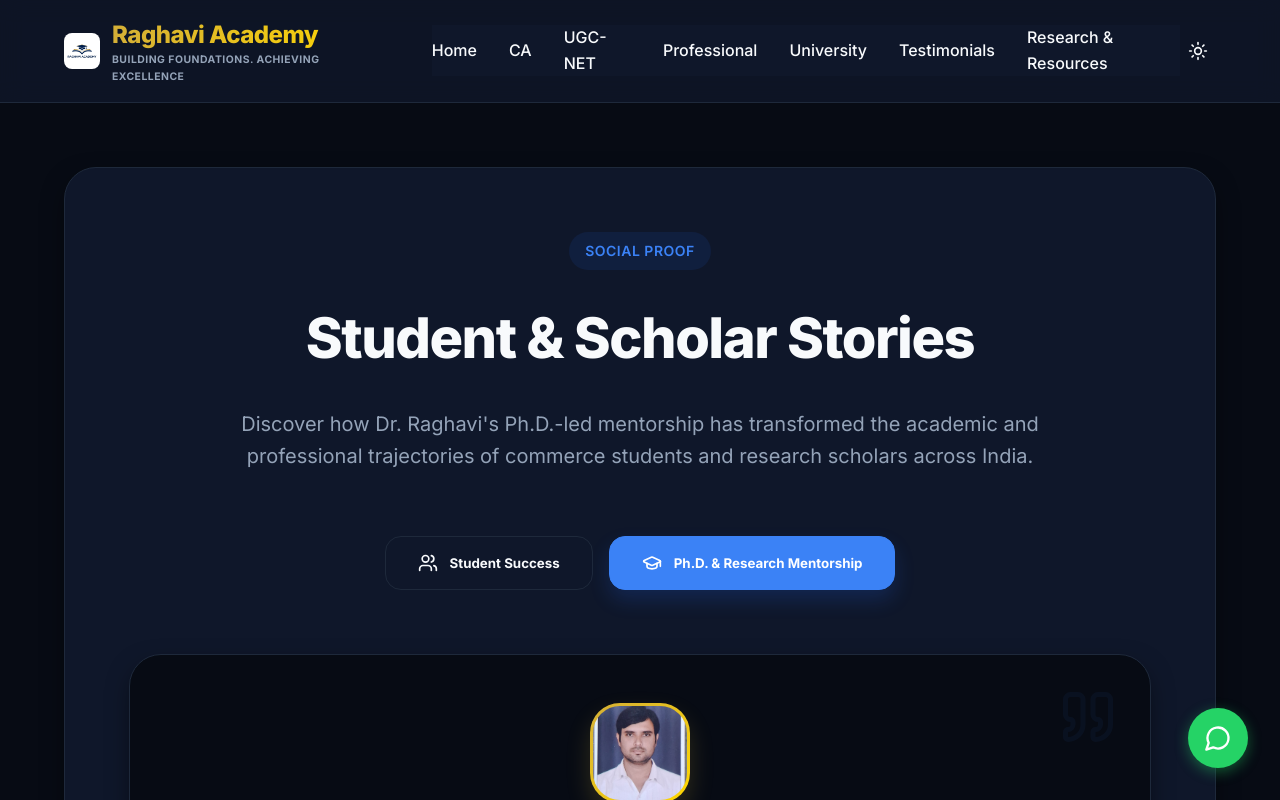
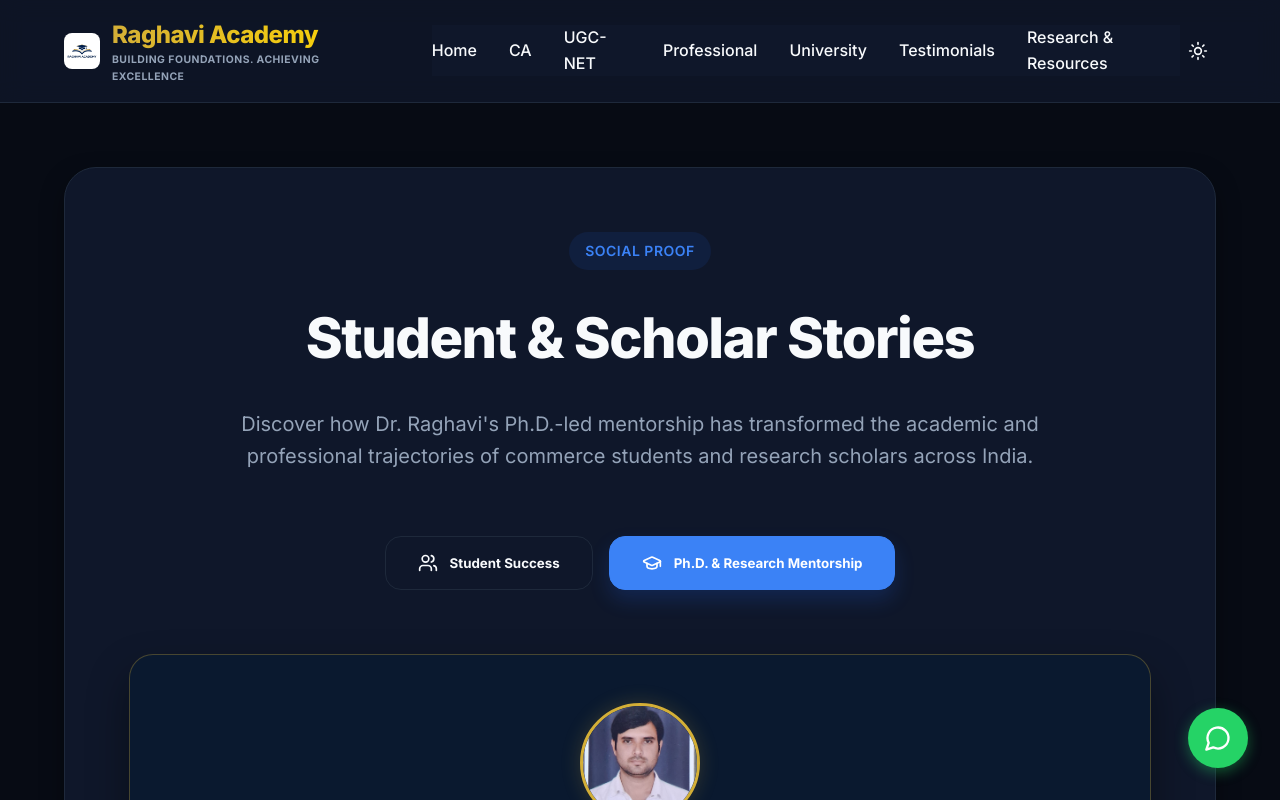
Before and after one commit to NCRaghavi/Raghavi, a React (Vite) app: page /testimonials in a window 1280 px wide. Both pictures are taken after a click on the button "Ph.D. & Research Mentorship". Shown: the top 800 px of the page. Built offline with nearby package versions, Linux system fonts and the light colour scheme.

Commit message:
Update TestimonialsPage.jsx

```diff
--- a/src/components/TestimonialsPage.jsx
+++ b/src/components/TestimonialsPage.jsx
@@ -53,75 +53,75 @@ export default function TestimonialsPage() {
           <div style={{ display: 'grid', gridTemplateColumns: 'repeat(auto-fit, minmax(320px, 1fr))', gap: '2rem', textAlign: 'left' }}>
             {currentTestimonials.map((testimonial) => (
               <div key={testimonial.id} style={{
-                background: 'var(--bg-primary)',
-                padding: '3rem 2.5rem',
-                borderRadius: '32px',
-                border: '1px solid var(--border-color)',
+                background: '#0a192f', // Deep High-Contrast Dark
+                padding: '3rem 2rem',
+                borderRadius: '24px',
+                border: '1px solid rgba(212, 175, 55, 0.3)',
                 position: 'relative',
-                boxShadow: 'var(--shadow-md)',
                 display: 'flex',
                 flexDirection: 'column',
                 alignItems: 'center',
-                textAlign: 'center'
+                textAlign: 'center',
+                boxShadow: '0 20px 40px rgba(0,0,0,0.4)',
+                transition: 'transform 0.3s ease'
               }}>
-                <Quote size={60} style={{ color: 'var(--accent-color)', opacity: 0.05, position: 'absolute', top: '2rem', right: '2rem' }} />
-
-                {/* 1. Photo on Top */}
+                {/* 1. Circular Photo with Gold Border */}
                 <div style={{
-                  width: '100px',
-                  height: '100px',
-                  borderRadius: '30px',
+                  width: '120px',
+                  height: '120px',
+                  borderRadius: '50%',
+                  border: '3px solid #D4AF37', // Solid Gold Border
                   overflow: 'hidden',
-                  background: 'linear-gradient(135deg, #D4AF37, #FFD700)',
-                  padding: '3px',
-                  marginBottom: '2rem',
-                  boxShadow: '0 12px 24px rgba(212, 175, 55, 0.2)'
+                  marginBottom: '1.5rem',
+                  background: '#112240',
+                  boxShadow: '0 0 20px rgba(212, 175, 55, 0.2)'
                 }}>
-                  <div style={{ width: '100%', height: '100%', borderRadius: '27px', overflow: 'hidden', background: 'var(--bg-secondary)' }}>
                   {testimonial.image ? (
                     <img src={testimonial.image} alt={testimonial.name} style={{ width: '100%', height: '100%', objectFit: 'cover' }} />
                   ) : (
-                      <div style={{ width: '100%', height: '100%', display: 'flex', alignItems: 'center', justifyContent: 'center', color: 'var(--text-secondary)' }}>
+                    <div style={{ width: '100%', height: '100%', display: 'flex', alignItems: 'center', justifyContent: 'center', color: '#D4AF37' }}>
                       <Users size={40} />
                     </div>
                   )}
                 </div>
+
+                {/* 2. 5 Stars */}
+                <div style={{ display: 'flex', gap: '0.25rem', color: '#FFD700', marginBottom: '1.5rem' }}>
+                  {[...Array(testimonial.stars || 5)].map((_, i) => (
+                    <Star key={i} size={18} fill="currentColor" />
+                  ))}
                 </div>
 
-                {/* 2. Testimonial Text */}
+                {/* 3. Centered Italicized Quote */}
                 <p style={{
-                  color: 'var(--text-primary)',
-                  fontSize: '1.25rem',
+                  color: '#e6f1ff', // Crisp White-Blue Text
+                  fontSize: '1.15rem',
                   lineHeight: 1.8,
-                  marginBottom: '1.5rem',
+                  marginBottom: '2rem',
                   fontStyle: 'italic',
-                  fontFamily: 'Georgia, serif',
-                  letterSpacing: '0.2px'
+                  fontFamily: 'Georgia, serif'
                 }}>
                   "{testimonial.text}"
                 </p>
 
-                {/* 3. Star Rating */}
-                <div style={{ display: 'flex', gap: '0.35rem', color: '#D4AF37', marginBottom: '2rem' }}>
-                  {[...Array(testimonial.stars || 5)].map((_, i) => (
-                    <Star key={i} size={20} fill="currentColor" />
-                  ))}
-                </div>
-
-                {/* 4. Name and Full Designation */}
-                <div style={{ paddingTop: '1.5rem', borderTop: '1px solid var(--border-color)', width: '100%' }}>
-                  <h4 style={{ fontWeight: 800, color: 'var(--text-primary)', fontSize: '1.4rem', letterSpacing: '-0.5px', marginBottom: '0.5rem' }}>
+                {/* 4. Name (White) & Designation (High-Contrast Blue) */}
+                <div style={{ width: '100%' }}>
+                  <h4 style={{
+                    fontWeight: 800,
+                    color: '#ffffff', // Pure White Name
+                    fontSize: '1.4rem',
+                    marginBottom: '0.5rem',
+                    letterSpacing: '-0.2px'
+                  }}>
                     {testimonial.name}
                   </h4>
                   <p style={{
-                    fontSize: '0.95rem',
-                    color: 'var(--accent-color)',
+                    fontSize: '0.9rem',
+                    color: '#64ffda', // High-Contrast Modern Blue/Teal
                     fontWeight: 700,
                     lineHeight: 1.5,
-                    maxWidth: '500px',
-                    margin: '0 auto',
                     textTransform: 'uppercase',
-                    letterSpacing: '0.5px'
+                    letterSpacing: '1px'
                   }}>
                     {testimonial.course || testimonial.topic}
                   </p>
```
Lines whose indentation alone changed are shown as unchanged.
